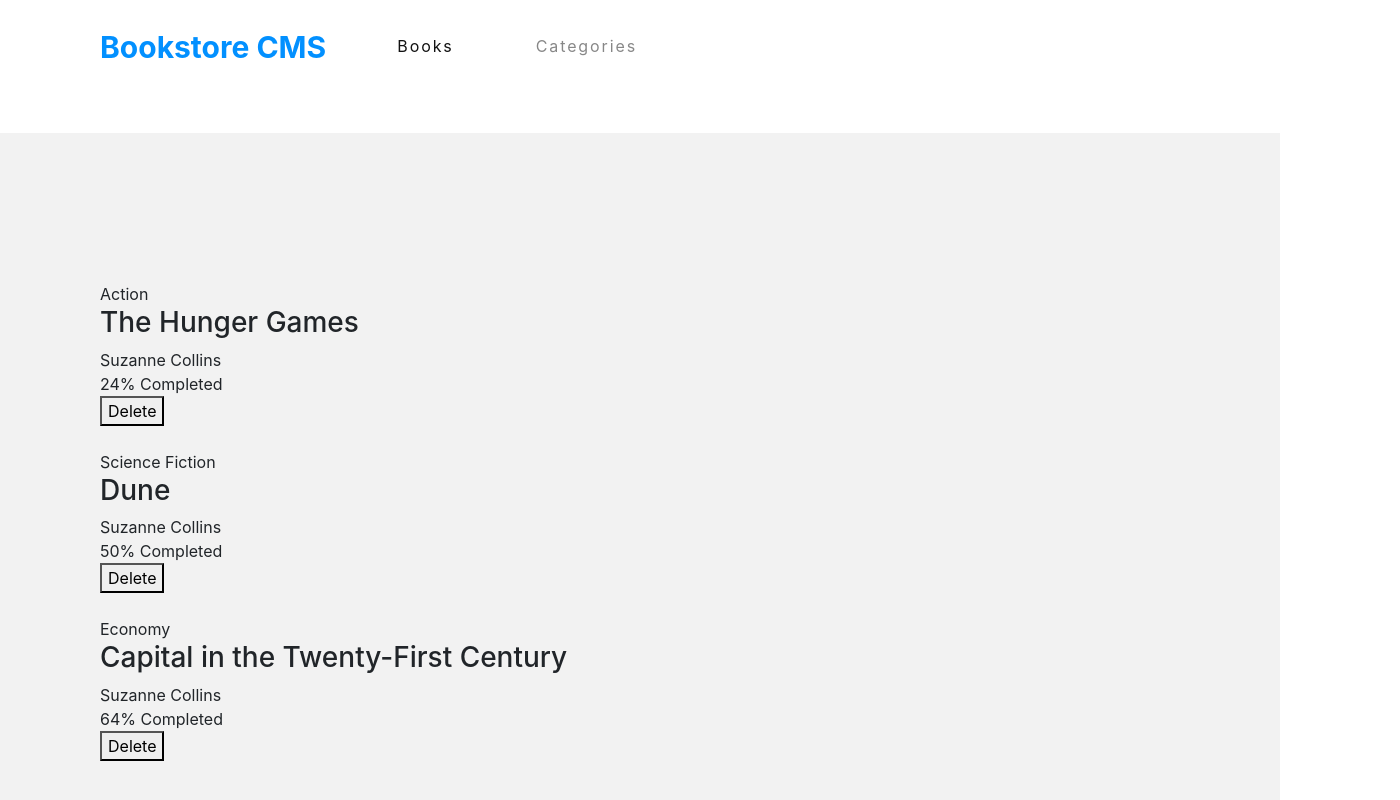
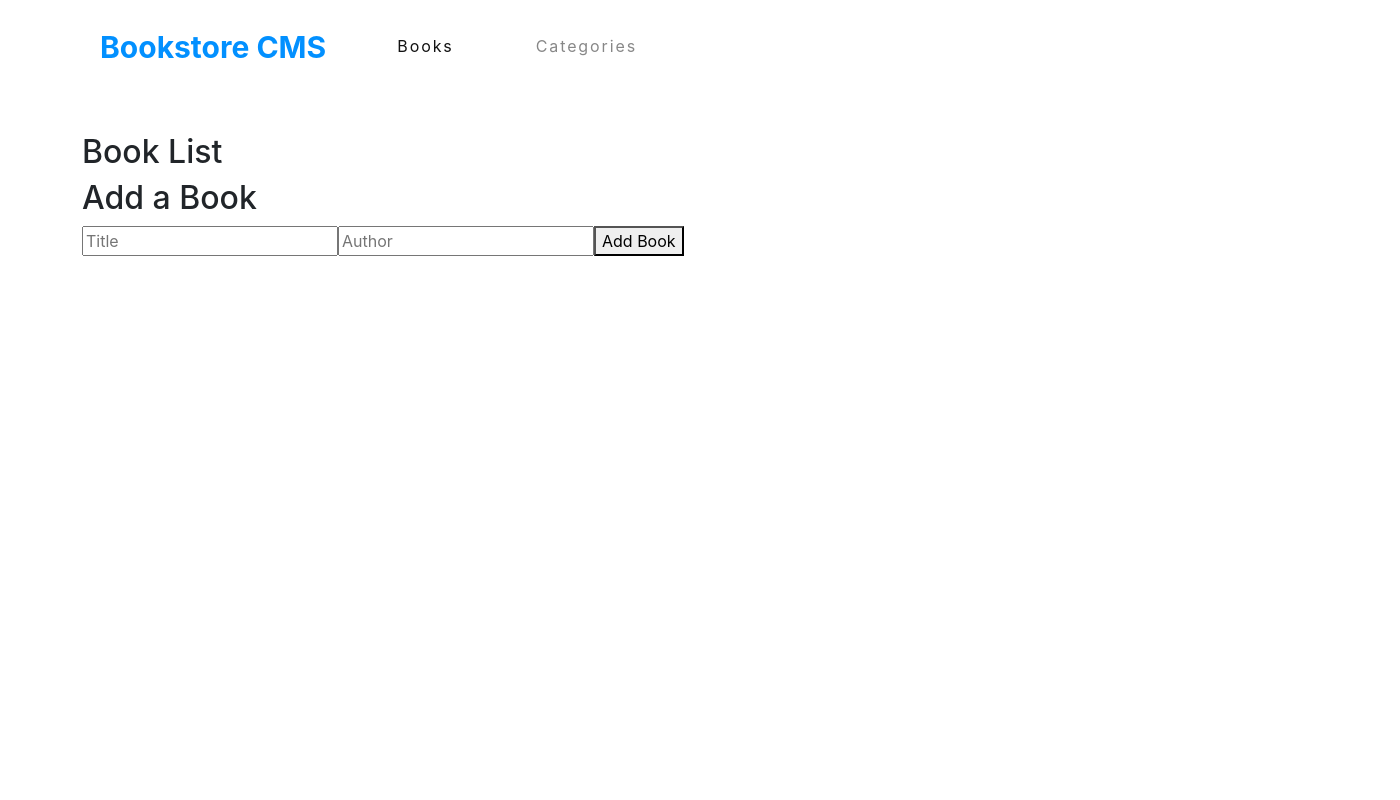
Before and after one commit to NalianAchei2020/bookstore, a React (Create React App) app: page / in a window 1280 px wide. Shown: the top 800 px of the page, 1400 px wide, since content can reach past the window. Built offline with nearby package versions, Linux system fonts and the light colour scheme.

Commit message:
add props

```diff
--- a/package.json
+++ b/package.json
@@ -7,6 +7,7 @@
     "@testing-library/jest-dom": "^5.17.0",
     "@testing-library/react": "^13.4.0",
     "@testing-library/user-event": "^13.5.0",
+    "prop-types": "^15.8.1",
     "react": "^18.2.0",
     "react-dom": "^18.2.0",
     "react-router-dom": "^6.15.0",
--- a/public/reset.css
+++ b/public/reset.css
@@ -3,7 +3,6 @@
 *::before,
 *::after {
   box-sizing: border-box;
-  overflow-x: hidden;
 }
 
 /* Remove default margin */
--- a/src/App.js
+++ b/src/App.js
@@ -1,6 +1,6 @@
 import { BrowserRouter as Router, Routes, Route } from 'react-router-dom';
 import Header from './components/header';
-import Book from './components/book';
+import Book from './components/books';
 import Category from './components/category';
 
 function App() {
--- /dev/null
+++ b/src/components/BookForm.js
@@ -0,0 +1,42 @@
+import React, { useState } from 'react';
+import propTypes from 'prop-types';
+
+const BookForm = ({ onAddBook }) => {
+  const [title, setTitle] = useState('');
+  const [author, setAuthor] = useState('');
+
+  const handleSubmit = (e) => {
+    e.preventDefault();
+    if (title && author) {
+      onAddBook({ title, author });
+      setTitle('');
+      setAuthor('');
+    }
+  };
+
+  return (
+    <div>
+      <h2>Add a Book</h2>
+      <form onSubmit={handleSubmit}>
+        <input
+          type="text"
+          value={title}
+          onChange={(e) => setTitle(e.target.value)}
+          placeholder="Title"
+        />
+        <input
+          type="text"
+          value={author}
+          onChange={(e) => setAuthor(e.target.value)}
+          placeholder="Author"
+        />
+        <button type="submit">Add Book</button>
+      </form>
+    </div>
+  );
+};
+BookForm.propTypes = {
+  onAddBook: propTypes.func.isRequired,
+};
+
+export default BookForm;
--- /dev/null
+++ b/src/components/BookList.js
@@ -0,0 +1,20 @@
+import React from 'react';
+import PropTypes from 'prop-types';
+import Book from './Book';
+
+function BookList({ books }) {
+  return (
+    <div>
+      <h2>Book List</h2>
+      {books.map((book, index) => (
+        // eslint-disable-next-line react/no-array-index-key
+        <Book key={index} title={book.title} author={book.author} />
+      ))}
+    </div>
+  );
+}
+BookList.propTypes = {
+  books: PropTypes.func.isRequired,
+};
+
+export default BookList;
--- a/src/components/book.js
+++ b/src/components/book.js
@@ -1,47 +1,23 @@
 import React from 'react';
-import Form from './form';
+import PropTypes from 'prop-types';
 
-function Book() {
+function Book({ title, author }) {
   return (
-    <section className="Bookstore-CMS">
-      <section className="booklist">
-        <article>
-          <div>
-            <span>Action</span>
-            <h3>The Hunger Games</h3>
-            <span>Suzanne Collins</span>
-            <br />
-            <span>24% Completed</span>
-            <br />
-            <button type="button">Delete</button>
-          </div>
-          <br />
-          <div>
-            <span>Science Fiction</span>
-            <h3>Dune</h3>
-            <span>Suzanne Collins</span>
-            <br />
-            <span>50% Completed</span>
-            <br />
-            <button type="button">Delete</button>
-          </div>
-          <br />
-          <div>
-            <span>Economy</span>
-            <h3>Capital in the Twenty-First Century</h3>
-            <span>Suzanne Collins</span>
-            <br />
-            <span>64% Completed</span>
-            <br />
-            <button type="button">Delete</button>
-          </div>
-        </article>
-      </section>
-      <br />
-      <br />
-      <Form />
-    </section>
+    <div>
+      <h3>
+        Title:
+        {title}
+      </h3>
+      <p>
+        Author:
+        {author}
+      </p>
+    </div>
   );
 }
+Book.propTypes = {
+  title: PropTypes.func.isRequired,
+  author: PropTypes.func.isRequired,
+};
 
 export default Book;
--- /dev/null
+++ b/src/components/books.js
@@ -0,0 +1,20 @@
+import React, { useState } from 'react';
+import BookList from './BookList';
+import BookForm from './BookForm';
+
+function Books() {
+  const [books, setBooks] = useState([]);
+
+  const handleAddBook = (newBook) => {
+    setBooks([...books, newBook]);
+  };
+
+  return (
+    <div className="container">
+      <BookList books={books} />
+      <BookForm onAddBook={handleAddBook} />
+    </div>
+  );
+}
+
+export default Books;
--- a/src/components/form.js
+++ /dev/null
@@ -1,16 +0,0 @@
-import React from 'react';
-
-function Form() {
-  return (
-    <section>
-      <form>
-        <h4>ADD NEW BOOK</h4>
-        <input type="text" placeholder="Book Title" />
-        <input type="text" placeholder="Author" />
-        <button type="button">Add Book</button>
-      </form>
-    </section>
-  );
-}
-
-export default Form;
```
Also changed, not shown: 1 other file (tests, documents, lock files or other folders).
